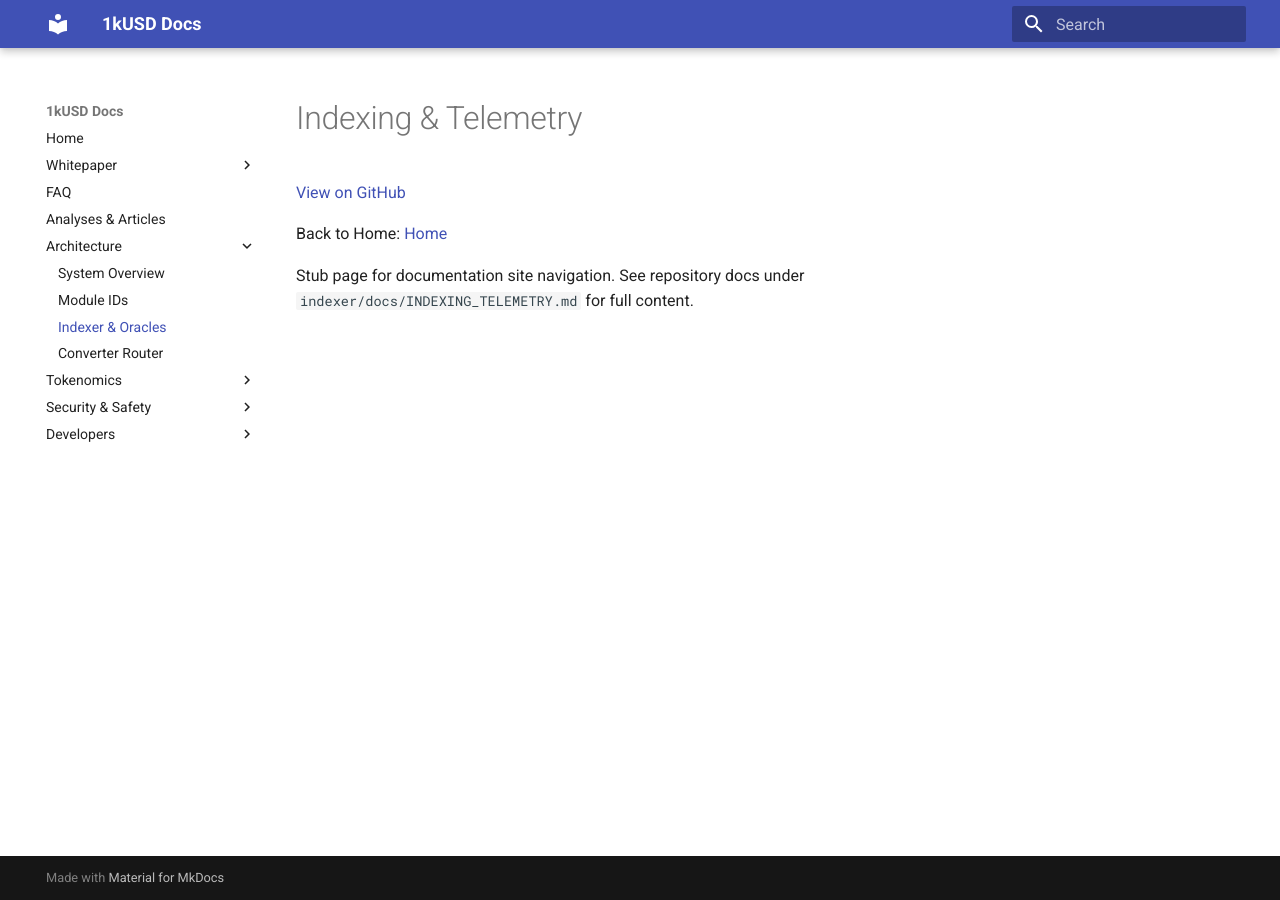
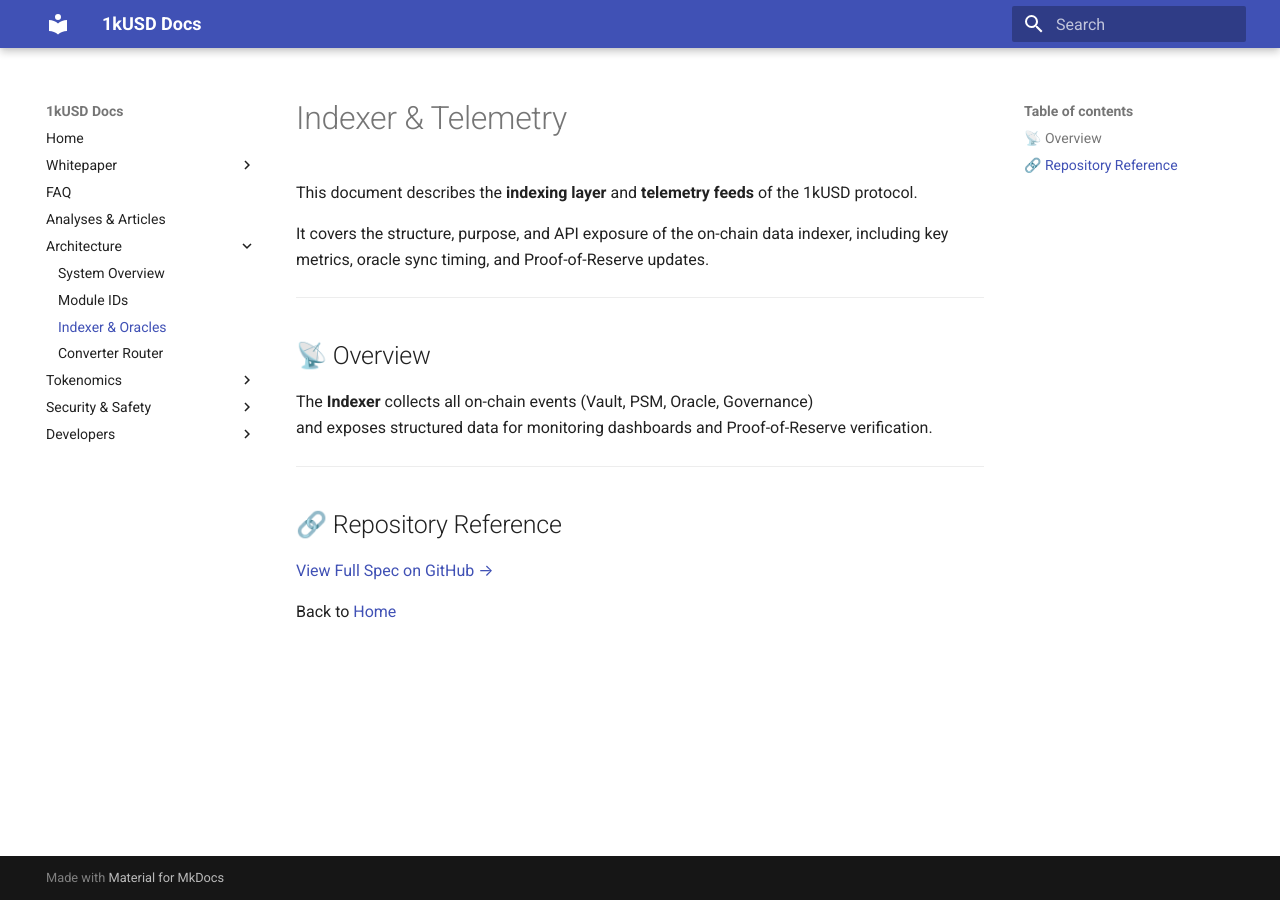
Before and after one commit to NeaBouli/1kUSD, an MkDocs documentation site: the page built from docs/indexer/INDEXING_TELEMETRY.md, in a window 1280 px wide. Built offline with MkDocs 1.6.1 and Material for MkDocs 9.7.7, drawn with Linux system fonts in a browser that asks for light colours.

Commit message:
fix(docs): rewrite indexer and converter pages as valid UTF-8 markdown with headers

```diff
--- a/docs/indexer/INDEXING_TELEMETRY.md
+++ b/docs/indexer/INDEXING_TELEMETRY.md
@@ -1,7 +1,21 @@
-# Indexing & Telemetry
+# Indexer & Telemetry
 
-[View on GitHub](https://github.com/NeaBouli/1kUSD/blob/main/indexer/docs/INDEXING_TELEMETRY.md)
+This document describes the **indexing layer** and **telemetry feeds** of the 1kUSD protocol.
 
-Back to Home: [Home](/1kUSD/)
+It covers the structure, purpose, and API exposure of the on-chain data indexer,
+including key metrics, oracle sync timing, and Proof-of-Reserve updates.
 
-Stub page for documentation site navigation. See repository docs under `indexer/docs/INDEXING_TELEMETRY.md` for full content.
+---
+
+## 📡 Overview
+
+The **Indexer** collects all on-chain events (Vault, PSM, Oracle, Governance)
+and exposes structured data for monitoring dashboards and Proof-of-Reserve verification.
+
+---
+
+## 🔗 Repository Reference
+
+[View Full Spec on GitHub →](https://github.com/NeaBouli/1kUSD/blob/main/docs/indexer/INDEXING_TELEMETRY.md)
+
+Back to [Home](../index.md)
```
Also changed, not shown: docs/converter/AUTOCONVERTER_ROUTER.md (+16 -3 lines).
